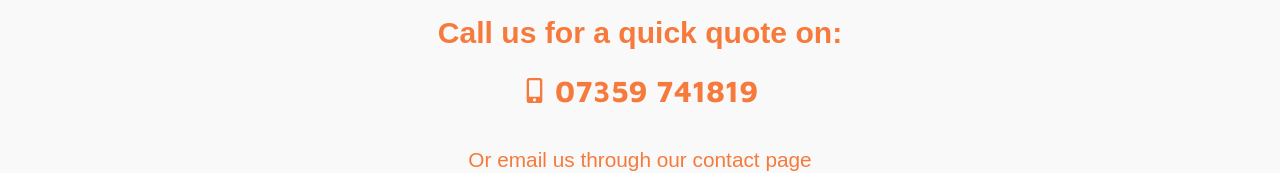
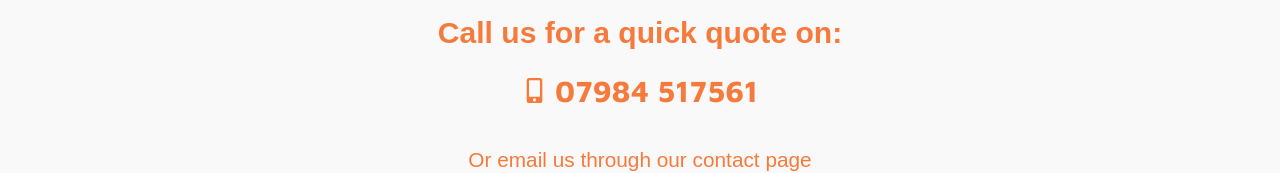
Before and after one commit to hannahf86/cer-services, a React (Vite) app: page /about in a window 1280 px wide. Shown: the part 1359-1532 px from the top of the page. Built offline with nearby package versions, Linux system fonts and the light colour scheme; a web font is replaced by a local one.

Commit message:
about updated

```diff
--- a/src/Pages/About.jsx
+++ b/src/Pages/About.jsx
@@ -69,7 +69,7 @@ const About = () => {
           </h3>
           <div className="flex text-accent justify-center items-center my-4">
             <FaMobileAlt size={25} className="mr-2" />
-            <p className="font-bold text-accent text-lg">07359 741819</p>
+            <p className="font-bold text-accent text-lg">07984 517561</p>
           </div>
           <h3 className={mobileStyles.cTATag}>
             Or email us through our contact page
```
